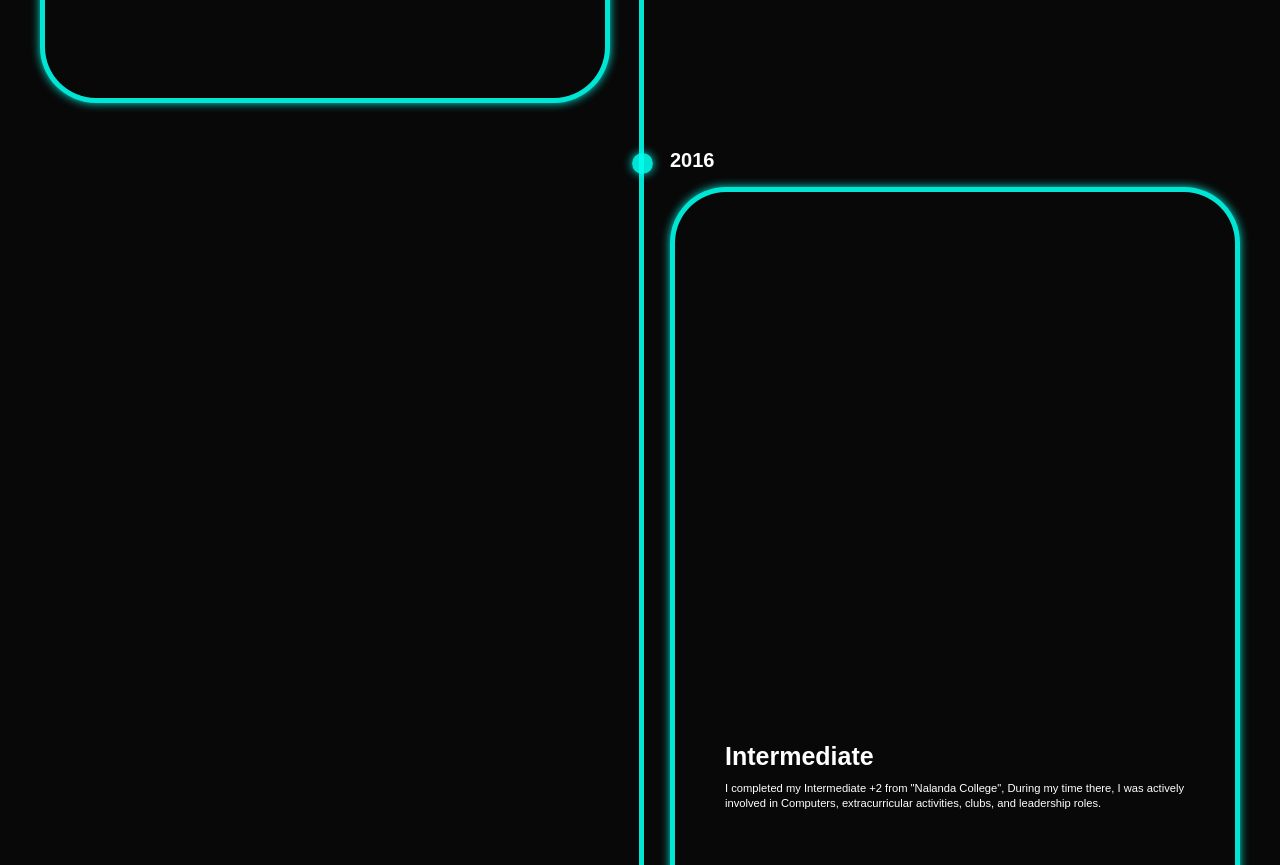
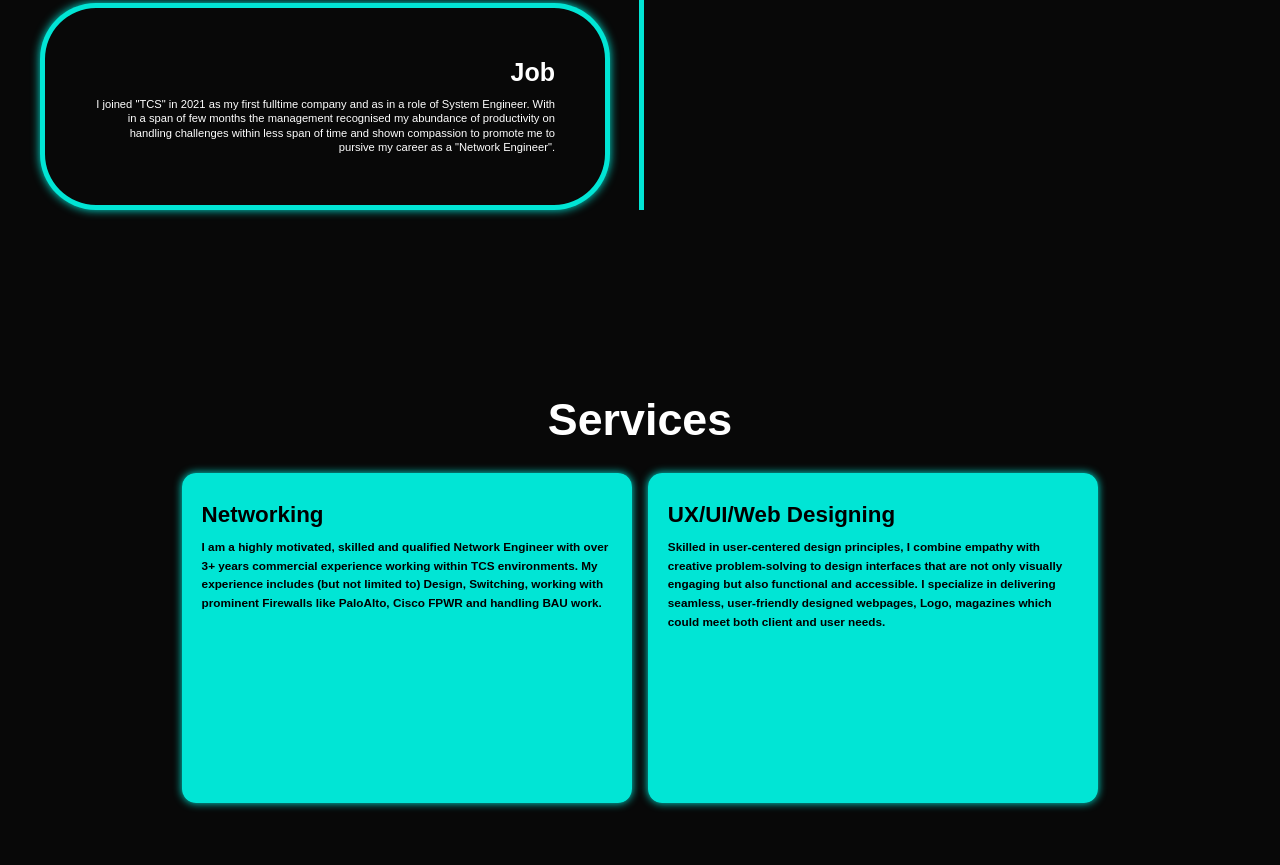
Before and after one commit to Thouheer/My-Portfolio, a plain HTML site: page index.html in a window 1280 px wide. Shown: the part 2155-3020 px from the top of the page. Drawn offline with nearby package versions, Linux system fonts and the light colour scheme.

Commit message:
Update mainpage.css

```diff
--- a/mainpage.css
+++ b/mainpage.css
@@ -316,7 +316,7 @@ content: "Network Engineer...";
                 .timeline-content{
                     background-color: var(--bg-color);
                     border: 5px solid var(--main-color);
-                    padding: 550px 50px;
+                    padding: 50px 50px;
                     border-radius: 10rem;
                     box-shadow: 0 0 10px var(--main-color);
                     cursor: pointer;
@@ -370,7 +370,7 @@ content: "Network Engineer...";
                             }
                             .service-box{
                             background-color: var(--main-color);
-                            height: 320px;
+                            height: 330px;
                             border-radius: 2.5rem;
                             border: 20px solid transparent;
                             cursor: pointer;
```
